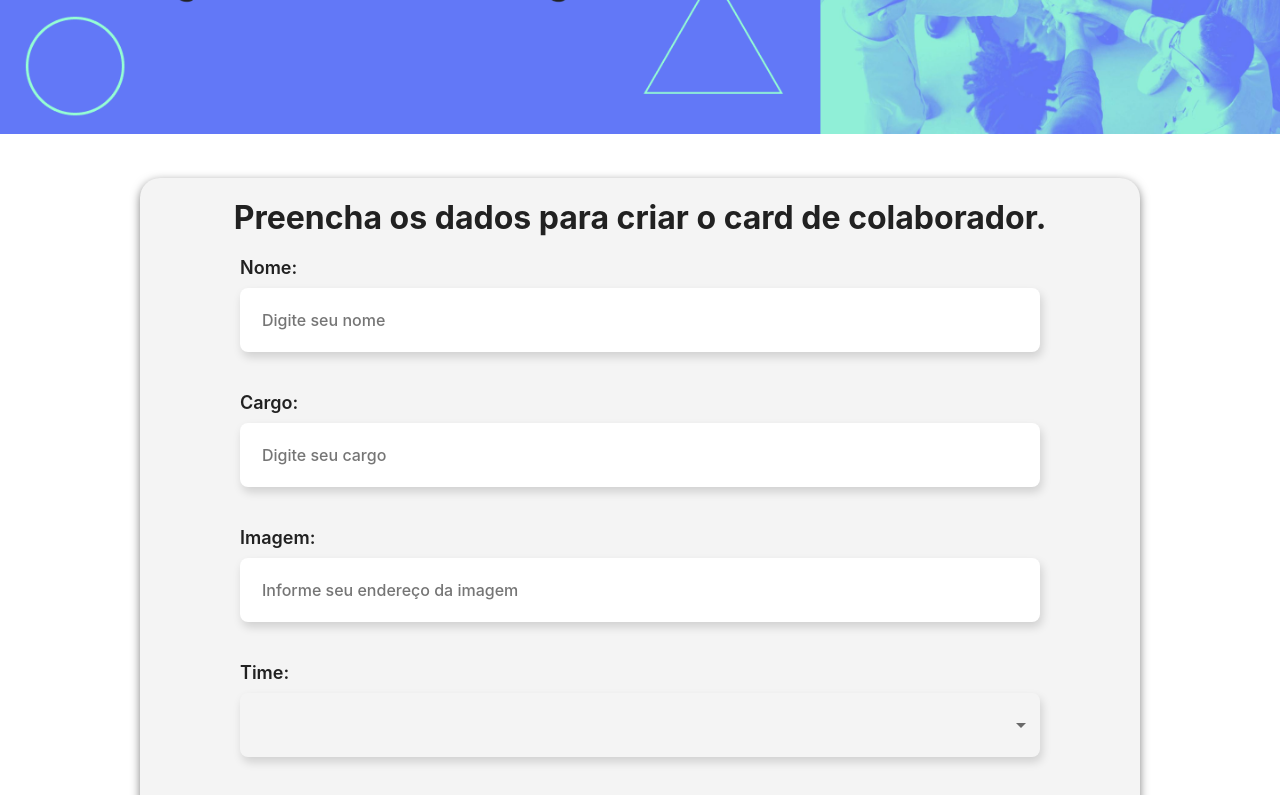
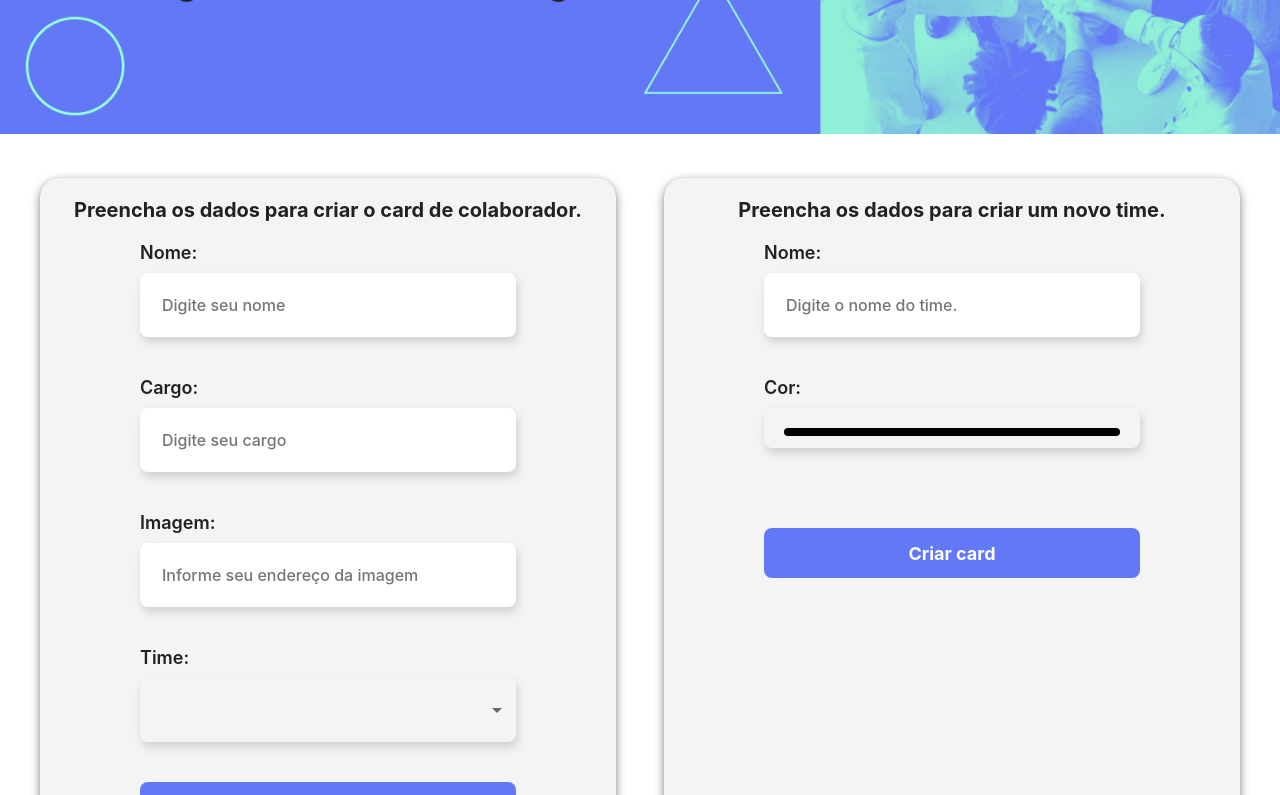
Before and after one commit to c7bc/organo, a React (Create React App) app: page / in a window 1280 px wide. Shown: the part 360-1155 px from the top of the page. Built offline with nearby package versions, Linux system fonts and the light colour scheme.

Commit message:
modified:   package-lock.json 	modified:   package.json 	modified:   src/Form/index.css 	modified:   src/Form/index.js 	modified:   src/Teams/index.css 	modified:   src/Teams/index.js

```diff
--- a/package.json
+++ b/package.json
@@ -3,6 +3,7 @@
   "version": "0.1.0",
   "private": true,
   "dependencies": {
+    "color": "^4.2.3",
     "cra-template": "1.2.0",
     "react": "^19.0.0",
     "react-dom": "^19.0.0",
--- a/src/Form/index.css
+++ b/src/Form/index.css
@@ -1,6 +1,15 @@
 .container {
-  max-width: 1000px;
+  max-width: 1200px;
   margin: auto;
+}
+
+.form-container {
+  display: flex;
+  justify-content: space-between;
+}
+
+.form-container .box {
+  width: 48%;
 }
 
 form {
@@ -64,8 +73,47 @@ form label select:focus {
   border-radius: 8px;
 }
 
+form label input[type="color"] {
+  -webkit-appearance: none;
+  -moz-appearance: none;
+  appearance: none;
+  width: 100%;
+  height: 40px;
+  background-color: transparent;
+  border: none;
+  cursor: pointer;
+}
+
+form label input[type="color"]::-webkit-color-swatch {
+  border-radius: 8px;
+  border: 4px solid transparent;
+}
+
+form label input[type="color"]::-moz-color-swatch {
+  border-radius: 8px;
+  border: 4px solid transparent;
+}
+
+form label input[type="color"]::-webkit-color-swatch-wrapper {
+  padding: 0;
+}
+
+form label input[type="color"]:focus {
+  outline: none;
+}
+
+form label input[type="color"]:focus::-webkit-color-swatch {
+  border-color: transparent;
+  background-image: linear-gradient(to left, #95ffd4, #6278f7);
+}
+
+form label input[type="color"]:focus::-moz-color-swatch {
+  border-color: transparent;
+  background-image: linear-gradient(to left, #95ffd4, #6278f7);
+}
+
 .title {
-  font-size: 32px;
+  font-size: 20px;
   color: #212121;
   text-align: center;
   margin: 0 auto;
--- a/src/Form/index.js
+++ b/src/Form/index.js
@@ -2,6 +2,7 @@ import "./index.css";
 import { Button } from "../ui/Button";
 import { useState } from "react";
 import { Teams } from "../Teams";
+import Color from "color";
 
 const labels = [
   { label: "Nome", type: "text", name: "name", placeholder: "Digite seu nome" },
@@ -19,16 +20,32 @@ const labels = [
   },
 ];
 
-export const options = [
-  { value: "" },
-  { value: "Programação", background: "#D9F7E9", highlight: "#57C278" },
-  { value: "Front-End", background: "#E8F8FF", highlight: "#82CFFA" },
-  { value: "Data Science", background: "#F0F8E2", highlight: "#A6D157" },
-  { value: "DevOps", background: "#FDE7E8", highlight: "#E06B69" },
-  { value: "UX e Design", background: "#FAE9F5", highlight: "#DB6EBF" },
-  { value: "Mobile", background: "#FFF5D9", highlight: "#FFBA05" },
-  { value: "Inovação e Gestão", background: "#FFEEDF", highlight: "#FF8A29" },
+const labels2 = [
+  {
+    label: "Nome",
+    type: "text",
+    name: "nameTeam",
+    placeholder: "Digite o nome do time.",
+  },
+  {
+    label: "Cor",
+    type: "color",
+    name: "color",
+    placeholder: "Digite sua cor",
+  },
 ];
+
+// export const options = [
+//   { value: "" },
+//   { value: "Programação", background: "#D9F7E9", highlight: "#57C278" },
+//   { value: "Front-End", background: "#E8F8FF", highlight: "#82CFFA" },
+//   { value: "Data Science", background: "#F0F8E2", highlight: "#A6D157" },
+//   { value: "DevOps", background: "#FDE7E8", highlight: "#E06B69" },
+//   { value: "UX e Design", background: "#FAE9F5", highlight: "#DB6EBF" },
+//   { value: "Mobile", background: "#FFF5D9", highlight: "#FFBA05" },
+//   { value: "Inovação e Gestão", background: "#FFEEDF", highlight: "#FF8A29" },
+// ];
+
 export const Form = () => {
   const [form, setForm] = useState({
     name: "",
@@ -37,6 +54,10 @@ export const Form = () => {
     team: "",
   });
 
+  const [options, setOptions] = useState([
+    { value: "" }
+  ]);
+
   const [data, setData] = useState([]);
 
   const handleChangue = (e, name) => {
@@ -44,9 +65,14 @@ export const Form = () => {
     setForm({ ...form, [key]: e.target.value });
   };
 
+  const handleDelete = (memberToDelete) => {
+    setData((prevData) => prevData.filter(member => member !== memberToDelete));
+  };
+
+
   return (
     <>
-    <section className="container">
+      <section className="container form-container">
         <div className="box">
           <h1 className="title">
             Preencha os dados para criar o card de colaborador.
@@ -86,8 +112,45 @@ export const Form = () => {
             </label>
           </form>
         </div>
+        <div className="box">
+          <h1 className="title">Preencha os dados para criar um novo time.</h1>
+          <form
+            onSubmit={(e) => {
+              e.preventDefault(); // Evita o comportamento padrão do formulário
+              const nameTeam = e.target.elements.nameTeam.value;
+              const highlight = Color(e.target.elements.color.value)
+                .rgb()
+                .string();
+              const background = Color(e.target.elements.color.value)
+                .alpha(0.4)
+                .rgb()
+                .string();
+              const newTeam = { value: nameTeam, background, highlight };
+              setOptions((prevOptions => [...prevOptions, newTeam]));
+            }}
+          >
+            {labels2.map((label, index) => (
+              <label key={index}>
+                {`${label.label}:`}
+                <input
+                  type={label.type}
+                  name={label.name}
+                  placeholder={label.placeholder}
+                  onChange={(e) => {
+                    handleChangue(e);
+                  }}
+                  value={form[label.name]}
+                />
+              </label>
+            ))}
+
+            <label>
+              <Button type="submit" />
+            </label>
+          </form>
+        </div>
       </section>
-    <Teams data={data} />
+      <Teams data={data} options={options} handleDelete={handleDelete} />
     </>
   );
 };
--- a/src/Teams/index.css
+++ b/src/Teams/index.css
@@ -46,7 +46,7 @@
 }
 
 .container-2 {
-  max-width: 1000px;
+  max-width: 1200px;
   margin: auto;
   display: flex;
   flex-wrap: wrap; /* Permite quebra de linha automática */
--- a/src/Teams/index.js
+++ b/src/Teams/index.js
@@ -1,43 +1,115 @@
-import React from "react";
+import React, { useState, useEffect } from "react";
 import "./index.css";
-import { options } from "../Form/index";
+import Color from "color";
 
-export const Teams = ({ data }) => {
-  // Objeto para agrupar os cards por team
-  const groupedTeams = {};
+export const Teams = ({ data, options, handleDelete }) => {
+  // Função para gerar uma cor aleatória em formato hexadecimal
+  const generateRandomColor = () => {
+    const letters = '0123456789ABCDEF';
+    let color = '#';
+    for (let i = 0; i < 6; i++) {
+      color += letters[Math.floor(Math.random() * 16)];
+    }
+    return color;
+  };
 
-  // Agrupar os membros por team
+  // Função para criar cores iniciais para um time
+  const createTeamColors = (baseColor) => {
+    const color = Color(baseColor);
+    return {
+      background: color.rgb().string(),
+      highlight: color.alpha(0.4).rgb().string()
+    };
+  };
+
+  // Função para agrupar os membros por team
+  const groupTeams = (data) => {
+    const grouped = {};
     data.forEach((member) => {
       const option = options.find((option) => option.value === member.team);
+      if (option) {
+        if (!grouped[member.team]) {
+          // Se o time já tem cor definida nas options, usa ela, senão gera uma nova
+          const initialColor = option.color || generateRandomColor();
+          const colors = createTeamColors(initialColor);
 
-    if (option) {
-      if (!groupedTeams[member.team]) {
-        groupedTeams[member.team] = {
-          option: option,
+          grouped[member.team] = {
+            option: {
+              ...option,
+              background: colors.background,
+              highlight: colors.highlight,
+              color: initialColor // Mantém a cor original
+            },
             members: [],
           };
         }
-      groupedTeams[member.team].members.push(member);
+        grouped[member.team].members.push(member);
       }
     });
+    return grouped;
+  };
+
+  // Estado inicial usando a função de agrupamento
+  const [teams, setTeams] = useState(() => groupTeams(data));
+
+  // Atualizar teams quando data mudar
+  useEffect(() => {
+    setTeams(groupTeams(data));
+  }, [data, options]);
+
+  const handleChangue = (e, team) => {
+    const colorValue = e.target.value;
+    const colors = createTeamColors(colorValue);
+
+    setTeams((prevTeams) => ({
+      ...prevTeams,
+      [team]: {
+        ...prevTeams[team],
+        option: {
+          ...prevTeams[team].option,
+          color: colorValue,
+          background: colors.background,
+          highlight: colors.highlight,
+        },
+      },
+    }));
+  };
+
+  const handleMemberDelete = (member) => {
+    handleDelete(member);
+  };
 
   return (
     <>
       <h1 className="title-2">Minha Organização:</h1>
       <div>
-        {Object.entries(groupedTeams).map(([team, { option, members }]) => (
+        {Object.entries(teams).map(([team, { option, members }]) => (
           <div
             key={team}
             className="option-container"
             style={{
-              backgroundColor: option.background,
-              "--highlight-color": option.highlight, // Define a variável CSS para o destaque
+              backgroundColor: option.highlight,
+              "--highlight-color": option.background,
             }}
           >
+            <input
+              type="color"
+              name="color"
+              placeholder="color"
+              onChange={(e) => handleChangue(e, team)}
+              value={option.color || "#000000"}
+              className="cor"
+            />
             <h2 className="option-title">{team}</h2>
             <div className="container-2">
               {members.map((member, index) => (
-                <div key={index} className="card">
+                <div key={member.id || index} className="card">
+                  <p
+                    onClick={() => handleMemberDelete(member)}
+                    style={{ cursor: "pointer", color: "red" }}
+                  >
+                    Excluir
+                  </p>
                   <img src={member.image} alt={member.name} />
                   <h2>{member.name}</h2>
                   <p>{member.role}</p>
```
Also changed, not shown: 1 other file (tests, documents, lock files or other folders). Lines whose indentation alone changed are shown as unchanged.
